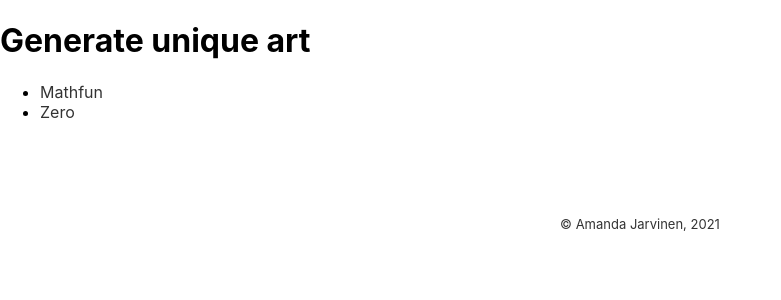
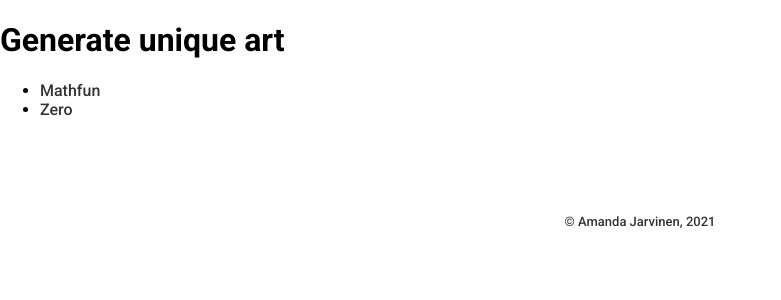
Before and after one commit to nimisaya/codetaito, a React (Create React App) app: page /#/ in a window 1280 px wide. Shown: the top 300 px of the page, without its empty margins (0-781 px from the left). Built offline with nearby package versions, Linux system fonts and the light colour scheme.

Commit message:
Import font

```diff
--- a/src/index.css
+++ b/src/index.css
@@ -1,13 +1,14 @@
+@import url("https://fonts.googleapis.com/css2?family=Roboto+Mono&family=Roboto:wght@100;300;500;700;900&display=swap");
+
 body {
   margin: 0;
-  font-family: -apple-system, BlinkMacSystemFont, 'Segoe UI', 'Roboto', 'Oxygen',
-    'Ubuntu', 'Cantarell', 'Fira Sans', 'Droid Sans', 'Helvetica Neue',
-    sans-serif;
+
+  font-family: "Roboto", sans-serif;
   -webkit-font-smoothing: antialiased;
   -moz-osx-font-smoothing: grayscale;
 }
 
 code {
-  font-family: source-code-pro, Menlo, Monaco, Consolas, 'Courier New',
+  font-family: source-code-pro, Menlo, Monaco, Consolas, "Courier New",
     monospace;
 }
```
